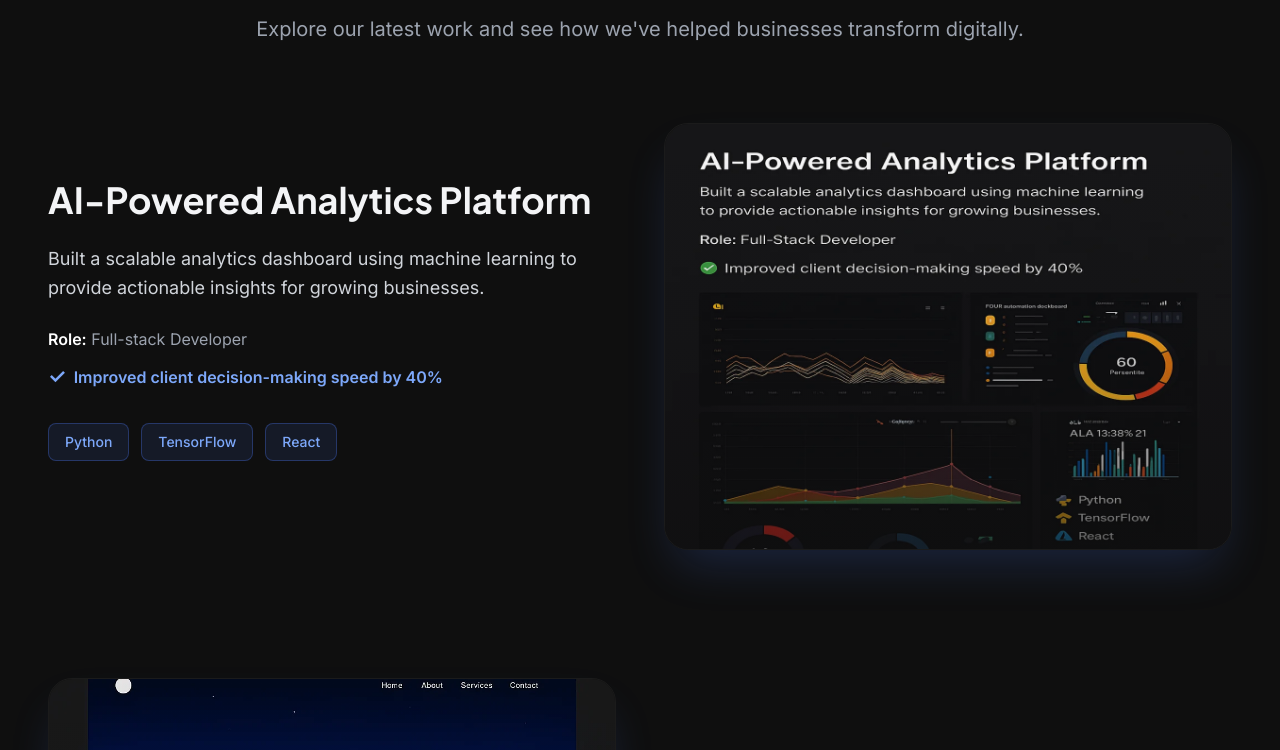
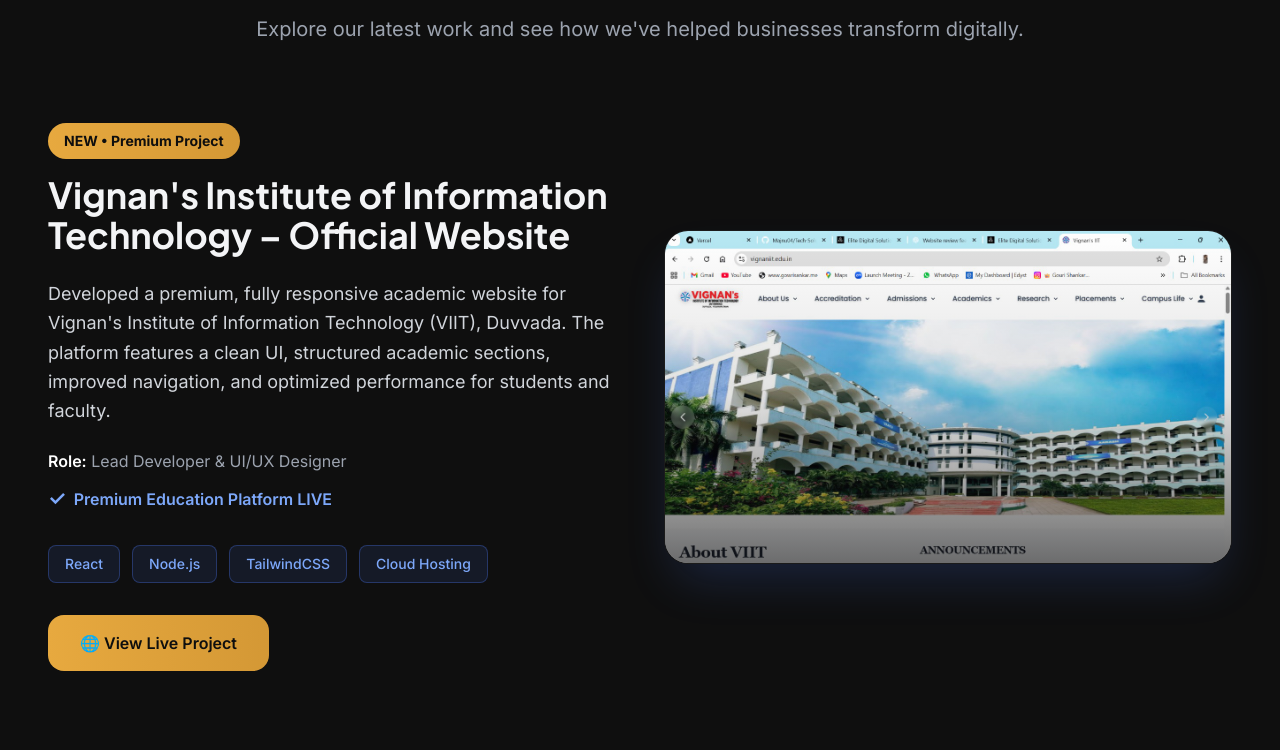
Before and after one commit to Majnu04/Tech-Solutions, a React (Vite) app: page / in a window 1280 px wide. Shown: the part 2835-3585 px from the top of the page. Built offline with nearby package versions, Linux system fonts and the light colour scheme.

Commit message:
Premium refinements: Reduce font weights (700/600 instead of 900/800), adjust text opacity for refined look, increase button radius to 1rem for premium aesthetic

```diff
--- a/src/components/Showcase.tsx
+++ b/src/components/Showcase.tsx
@@ -2,6 +2,16 @@
 import { useRef } from 'react'
 
 const projects = [
+  {
+    title: 'Vignan\'s Institute of Information Technology – Official Website',
+    description: 'Developed a premium, fully responsive academic website for Vignan\'s Institute of Information Technology (VIIT), Duvvada. The platform features a clean UI, structured academic sections, improved navigation, and optimized performance for students and faculty.',
+    role: 'Lead Developer & UI/UX Designer',
+    result: 'Premium Education Platform LIVE',
+    tech: ['React', 'Node.js', 'TailwindCSS', 'Cloud Hosting'],
+    image: '/images/vignancollage.jpg',
+    link: 'https://vignaniit.edu.in',
+    tag: 'NEW • Premium Project'
+  },
   {
     title: 'AI-Powered Analytics Platform',
     description: 'Built a scalable analytics dashboard using machine learning to provide actionable insights for growing businesses.',
@@ -71,6 +81,11 @@
       className={`grid lg:grid-cols-2 gap-12 items-center ${!isEven ? 'lg:grid-flow-dense' : ''}`}
     >
       <div className={isEven ? '' : 'lg:col-start-2'}>
+        {project.tag && (
+          <span className="inline-block px-4 py-2 bg-gradient-to-r from-[#E7A93F] to-[#d49835] text-dark-950 text-sm font-bold rounded-full mb-4">
+            {project.tag}
+          </span>
+        )}
         <h3 className="text-3xl md:text-4xl font-bold mb-6">{project.title}</h3>
         <p className="text-gray-300 mb-6 text-lg leading-relaxed">{project.description}</p>
         <div className="space-y-3 mb-8">
--- a/src/components/Testimonials.tsx
+++ b/src/components/Testimonials.tsx
@@ -1,5 +1,14 @@
 import { motion, useInView } from 'framer-motion'
 import { useRef } from 'react'
+
+const clients = [
+  {
+    name: 'Vignan\'s Institute of Information Technology – Duvvada',
+    label: 'Premium Education Partner',
+    description: 'Collaborated with VIIT Duvvada to deliver their official digital platform.',
+    logo: '/vignanlogo.png'
+  }
+]
 
 const testimonials = [
   {
@@ -25,6 +34,43 @@
 
   return (
     <section id="testimonials" className="section-container bg-dark-900/50">
+      {/* Clients & Partners Section */}
+      <motion.div
+        initial={{ opacity: 0, y: 50 }}
+        animate={isInView ? { opacity: 1, y: 0 } : {}}
+        transition={{ duration: 0.8 }}
+        className="text-center mb-16"
+      >
+        <span className="section-badge">Trusted By</span>
+        <h2 className="text-3xl md:text-4xl lg:text-5xl font-display font-bold mt-6 mb-6">
+          Our <span className="gradient-text">Clients & Partners</span>
+        </h2>
+      </motion.div>
+
+      <div className="grid md:grid-cols-2 lg:grid-cols-3 gap-8 mb-32">
+        {clients.map((client, index) => (
+          <motion.div
+            key={index}
+            initial={{ opacity: 0, scale: 0.9 }}
+            animate={isInView ? { opacity: 1, scale: 1 } : {}}
+            transition={{ duration: 0.6, delay: index * 0.1 }}
+            className="card text-center group hover:border-[#E7A93F]/50"
+          >
+            <div className="mb-6 flex items-center justify-center">
+              <div className="w-32 h-32 bg-white/5 rounded-2xl flex items-center justify-center p-4 group-hover:bg-white/10 transition-colors">
+                <img src={client.logo} alt={client.name} className="w-full h-full object-contain" />
+              </div>
+            </div>
+            <span className="inline-block px-3 py-1 bg-[#E7A93F]/10 border border-[#E7A93F]/30 text-[#E7A93F] text-xs font-bold rounded-full mb-4">
+              {client.label}
+            </span>
+            <h3 className="text-xl font-semibold text-white mb-3">{client.name}</h3>
+            <p className="text-gray-400 text-sm">{client.description}</p>
+          </motion.div>
+        ))}
+      </div>
+
+      {/* Testimonials Section */}
       <motion.div
         ref={ref}
         initial={{ opacity: 0, y: 50 }}
```
Also changed, not shown: public/images/vignancollage.jpg (added), public/vignanlogo.png (added).
